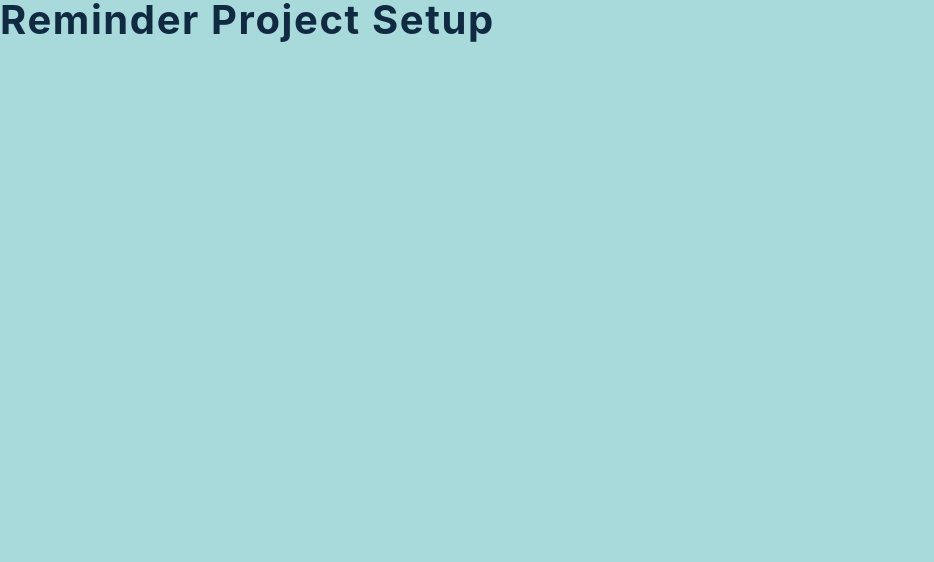
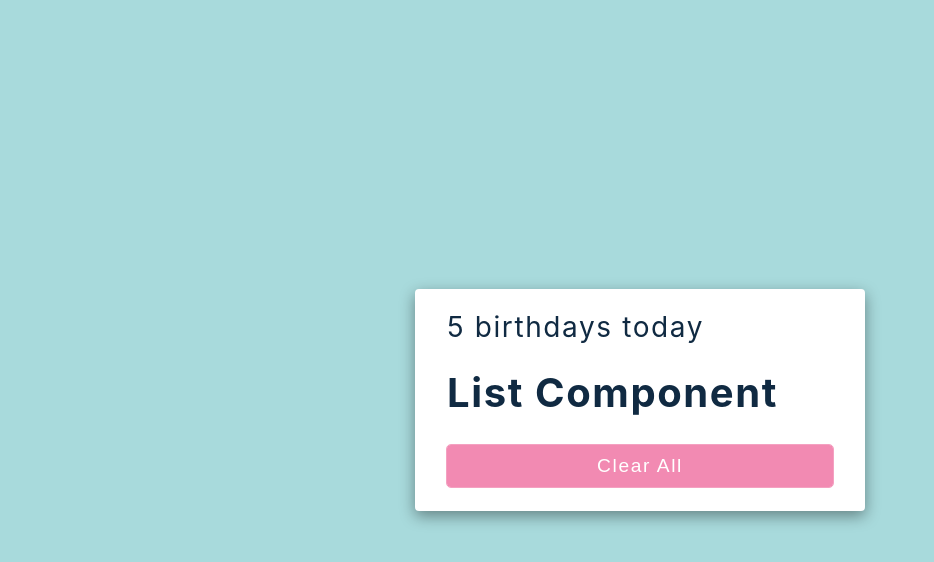
Before and after one commit to RaphDasilva/birthday-reminder, a React (Create React App) app: page / in a window 1280 px wide. Shown: the top 562 px of the page, without its empty margins (0-934 px from the left). Built offline with nearby package versions, Linux system fonts and the light colour scheme; the HTML template or start-up script is replaced by a standard one.

Commit message:
Add list

```diff
--- a/src/App.js
+++ b/src/App.js
@@ -1,8 +1,24 @@
 import React, { useState } from 'react';
 import data from './data';
 import List from './List';
+
 function App() {
-  return <h2>reminder project setup</h2>;
+  const [people, setPeople] = useState(data);
+  return (
+    <main>
+      <section className="container">
+        <h3>
+          {people.length}
+          {' '}
+          birthdays today
+        </h3>
+        <List people={people} />
+        <button type="button" onClick={() => setPeople([])}>
+          Clear All
+        </button>
+      </section>
+    </main>
+  );
 }
 
 export default App;
```
